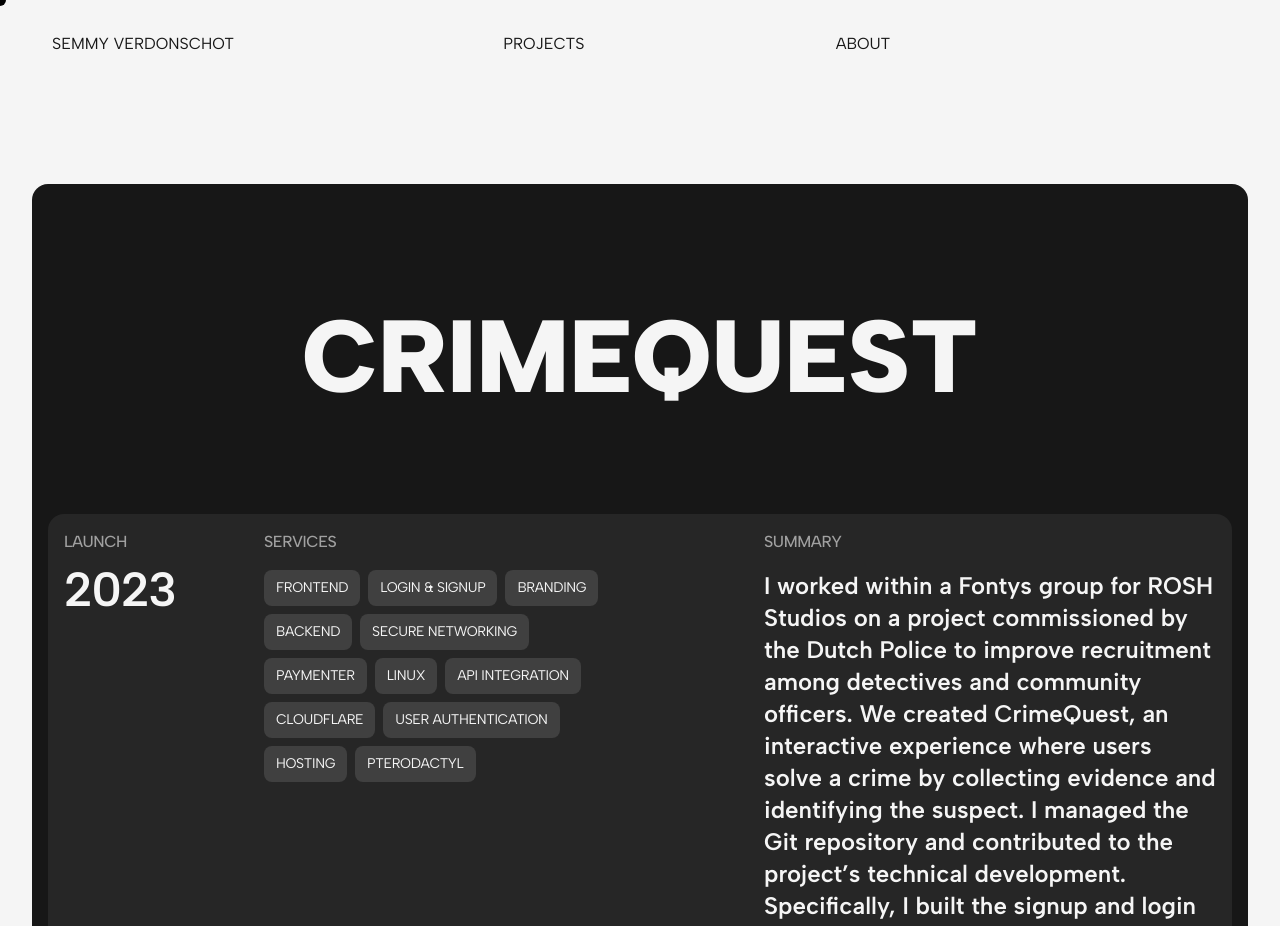
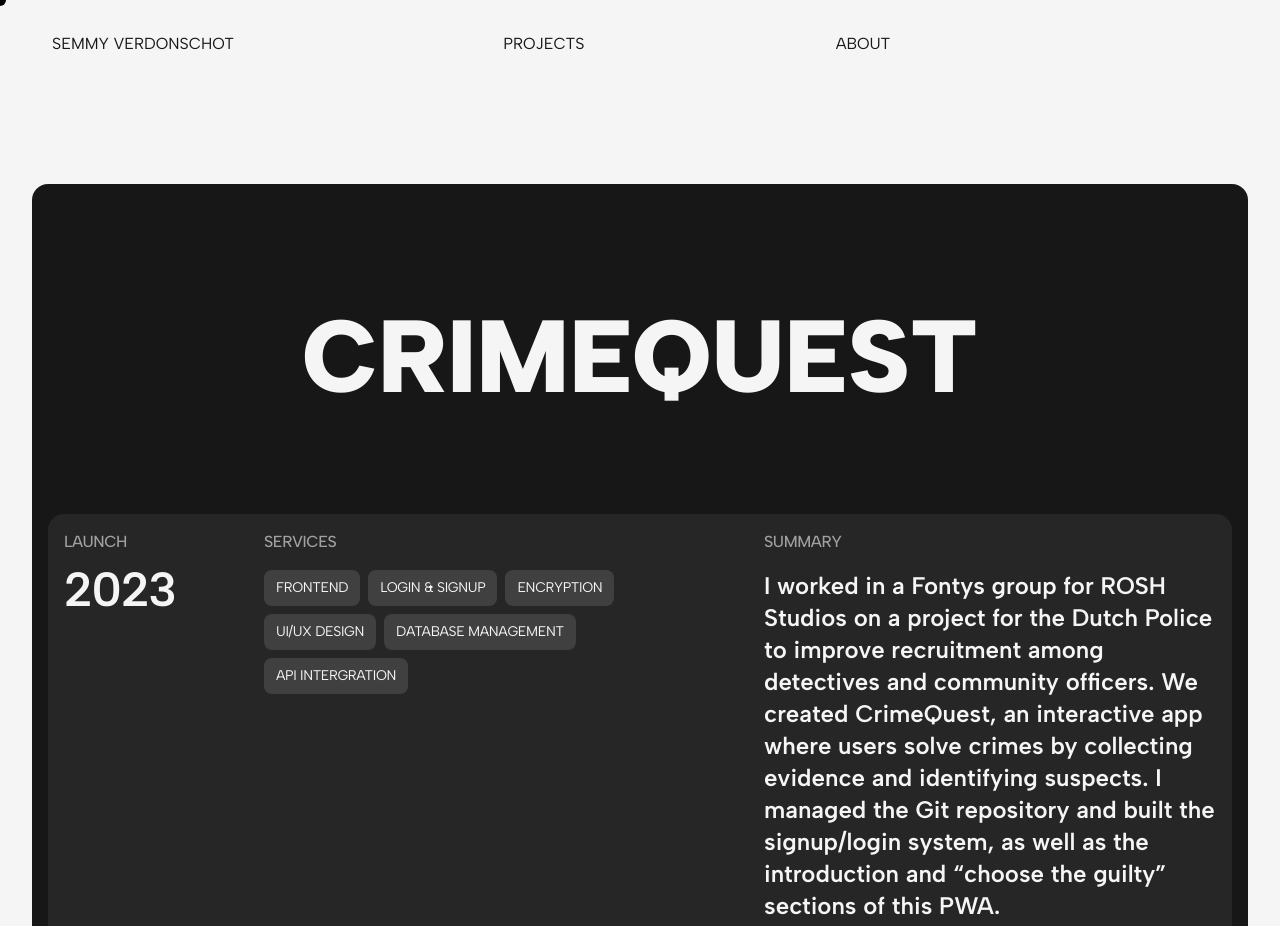
Before and after one commit to semmyverdonschot/portfolio, a Next.js app: page /projects/crimequest in a window 1280 px wide. Shown: the top 926 px of the page. Built offline with nearby package versions, Linux system fonts and the light colour scheme.

Commit message:
Update to projects page and to the crimequest page

```diff
--- a/app/about/page.tsx
+++ b/app/about/page.tsx
@@ -355,7 +355,7 @@ function AboutPage() {
                   <span>Security</span>
                 </ScrollAnimate>
                 <ScrollAnimate animateOnScroll>
-                  <span>Cloud</span>
+                  <span>Cloudflare</span>
                 </ScrollAnimate>
               </div>
               <ScrollAnimate animateOnScroll>
--- a/app/projects/crimequest/page.tsx
+++ b/app/projects/crimequest/page.tsx
@@ -81,16 +81,10 @@ export default function GarageHansPage() {
                 {[
                   "Frontend",
                   "Login & Signup",
-                  "Branding",
-                  "Backend",
-                  "Secure Networking",
-                  "Paymenter",
-                  "Linux",
-                  "API Integration",
-                  "Cloudflare",
-                  "User Authentication",
-                  "Hosting",
-                  "Pterodactyl",
+                  "Encryption",
+                  "UI/UX Design",
+                  "Database management",
+                  "API Intergration",
                 ].map((tag) => (
                   <li
                     key={tag}
@@ -118,15 +112,13 @@ export default function GarageHansPage() {
                   ref={summaryTextRef}
                   className="text-base md:text-2xl text-[var(--color-primary)] font-semibold"
                 >
-                  I worked within a Fontys group for ROSH Studios on a project
-                  commissioned by the Dutch Police to improve recruitment among
-                  detectives and community officers. We created CrimeQuest, an
-                  interactive experience where users solve a crime by collecting
-                  evidence and identifying the suspect. I managed the Git
-                  repository and contributed to the project’s technical
-                  development. Specifically, I built the signup and login
-                  system, as well as the introduction and choose the guilty section of CrimeQuest,
-                  which was developed as a progressive web app (PWA).
+                  I worked in a Fontys group for ROSH Studios on a project for
+                  the Dutch Police to improve recruitment among detectives and
+                  community officers. We created CrimeQuest, an interactive app
+                  where users solve crimes by collecting evidence and
+                  identifying suspects. I managed the Git repository and built
+                  the signup/login system, as well as the introduction and
+                  “choose the guilty” sections of this PWA.
                 </p>
               </div>
               <div className="overflow-hidden">
@@ -138,7 +130,7 @@ export default function GarageHansPage() {
                   className="inline-flex items-center overflow-hidden w-max group text-[var(--color-graylight)] hover:text-[var(--color-primary)] transition-colors text-sm md:text-base font-normal"
                   aria-label="Check the CrimeQuest PWA"
                 >
-                  <span>[VIEW PWA)</span>
+                  <span>[VIEW PWA</span>
                   <svg
                     className="w-5 h-5 ml-1 transform -rotate-45 transition-transform duration-300 group-hover:-translate-y-1"
                     fill="none"
@@ -155,7 +147,6 @@ export default function GarageHansPage() {
                   </svg>
                   <span>]</span>
                 </a>
-
                 <a
                   ref={visitButtonRef}
                   href="https://www.rosh-studios.com/"
--- a/app/projects/page.tsx
+++ b/app/projects/page.tsx
@@ -241,6 +241,94 @@ export default function Work() {
 
                 {/* Project Cards - Row 2 */}
                 <div className="flex flex-col md:flex-row gap-4 md:gap-6 w-full">
+                  {/* CrimeQuest (third card) */}
+                  <div className="overflow-hidden w-full md:flex-1 max-w-full">
+                    <a
+                      href="/projects/crimequest"
+                      className="flex flex-col gap-3 p-4 rounded-2xl bg-[var(--color-dark)] cursor-pointer group relative w-full"
+                      onMouseLeave={() => {
+                        if (project4VideoRef.current) {
+                          project4VideoRef.current.currentTime = 0;
+                        }
+                      }}
+                    >
+                      <div className="relative rounded-lg lg:rounded-xl overflow-hidden w-full h-[260px] md:h-[350px] lg:h-[clamp(500px,32vw,800px)]">
+                        <div className="absolute inset-0 bg-[var(--color-dark)]/30 backdrop-blur-md rounded-lg lg:rounded-xl z-10 opacity-0 group-hover:opacity-100 transition-opacity duration-500 ease-in-out"></div>
+                        {/* Animated overlay content */}
+                        <div className="absolute inset-0 z-20 flex items-center justify-center">
+                          <div className="overflow-hidden">
+                            <div className="w-80 h-48 md:w-[30rem] md:h-72 overflow-hidden transform translate-y-full group-hover:translate-y-0 transition-transform duration-500 ease-out">
+                              <video
+                                ref={project4VideoRef}
+                                autoPlay
+                                loop
+                                muted
+                                playsInline
+                                className="w-full h-full object-cover"
+                              >
+                                <source
+                                  src="/img/placeholder.mp4"
+                                  type="video/mp4"
+                                />
+                                <Image
+                                  src="/Crimequest/crimequest.webp"
+                                  alt="Project Four Preview"
+                                  width={480}
+                                  height={288}
+                                  className="w-full h-full object-cover"
+                                />
+                              </video>
+                            </div>
+                          </div>
+                        </div>
+                        <Image
+                          src="/Crimequest/crimequest.webp"
+                          alt="CrimeQuest Project"
+                          width={400}
+                          height={250}
+                          className="w-full h-full object-cover scale-105 group-hover:scale-110 transition-transform duration-500 ease-in-out"
+                          priority
+                        />
+                      </div>
+                      <div className="flex flex-col gap-3 min-w-0">
+                        <div className="flex justify-between items-center min-w-0">
+                          <div className="flex items-center gap-2 lg:gap-3 min-w-0">
+                            <Image
+                              alt="Crime quest Logo"
+                              loading="lazy"
+                              width="32"
+                              height="32"
+                              decoding="async"
+                              className="w-6 h-6 lg:w-8 lg:h-8 rounded-full flex-shrink-0 object-contain"
+                              src="/CrimeQuest/logo.png"
+                            />
+                            <p className="text-sm md:text-lg uppercase font-semibold text-[var(--color-primary)] tracking-tight truncate">
+                              Crime Quest
+                            </p>
+                          </div>
+                          <p className="text-sm md:text-lg uppercase font-semibold text-[var(--color-primary)] tracking-tight flex-shrink-0 ml-2">
+                            PWA • 2023
+                          </p>
+                        </div>
+
+                        {/* Infinite carousel tech list */}
+                        <div className="w-full min-w-0">
+                          <InfiniteCarousel
+                            items={[
+                              "HTML",
+                              "JAVASCRIPT",
+                              "HANDLEBARS",
+                              "NODE.JS",
+                              "BCRPYPTJS",
+                              "EXPRESS",
+                              "MONGODB",
+                              "CSS",
+                            ]}
+                          />
+                        </div>
+                      </div>
+                    </a>
+                  </div>
                   {/* Drink Revivor */}
                   <div className="overflow-hidden w-full md:flex-1 max-w-full">
                     <a
@@ -325,92 +413,6 @@ export default function Work() {
                       </div>
                     </a>
                   </div>
-                  {/* Project 4 */}
-                  <div className="overflow-hidden w-full md:flex-1 max-w-full">
-                    <a
-                      href="/projects/crimequest"
-                      className="flex flex-col gap-3 p-4 rounded-2xl bg-[var(--color-dark)] cursor-pointer group relative w-full"
-                      onMouseLeave={() => {
-                        if (project4VideoRef.current) {
-                          project4VideoRef.current.currentTime = 0;
-                        }
-                      }}
-                    >
-                      <div className="relative rounded-lg lg:rounded-xl overflow-hidden w-full h-[260px] md:h-[350px] lg:h-[clamp(500px,32vw,800px)]">
-                        <div className="absolute inset-0 bg-[var(--color-dark)]/30 backdrop-blur-md rounded-lg lg:rounded-xl z-10 opacity-0 group-hover:opacity-100 transition-opacity duration-500 ease-in-out"></div>
-                        {/* Animated overlay content */}
-                        <div className="absolute inset-0 z-20 flex items-center justify-center">
-                          <div className="overflow-hidden">
-                            <div className="w-80 h-48 md:w-[30rem] md:h-72 overflow-hidden transform translate-y-full group-hover:translate-y-0 transition-transform duration-500 ease-out">
-                              <video
-                                ref={project4VideoRef}
-                                autoPlay
-                                loop
-                                muted
-                                playsInline
-                                className="w-full h-full object-cover"
-                              >
-                                <source
-                                  src="/img/placeholder.mp4"
-                                  type="video/mp4"
-                                />
-                                <Image
-                                  src="/Crimequest/crimequest.webp"
-                                  alt="Project Four Preview"
-                                  width={480}
-                                  height={288}
-                                  className="w-full h-full object-cover"
-                                />
-                              </video>
-                            </div>
-                          </div>
-                        </div>
-                        <Image
-                          src="/Crimequest/crimequest.webp"
-                          alt="CrimeQuest Project"
-                          width={400}
-                          height={250}
-                          className="w-full h-full object-cover scale-105 group-hover:scale-110 transition-transform duration-500 ease-in-out"
-                          priority
-                        />
-                      </div>
-                      <div className="flex flex-col gap-3 min-w-0">
-                        <div className="flex justify-between items-center min-w-0">
-                          <div className="flex items-center gap-2 lg:gap-3 min-w-0">
-                            <Image
-                              alt="Crime quest Logo"
-                              loading="lazy"
-                              width="32"
-                              height="32"
-                              decoding="async"
-                              className="w-6 h-6 lg:w-8 lg:h-8 rounded-full flex-shrink-0 object-contain"
-                              src="/CrimeQuest/logo.png"
-                            />
-                            <p className="text-sm md:text-lg uppercase font-semibold text-[var(--color-primary)] tracking-tight truncate">
-                              Crime Quest
-                            </p>
-                          </div>
-                          <p className="text-sm md:text-lg uppercase font-semibold text-[var(--color-primary)] tracking-tight flex-shrink-0 ml-2">
-                            PWA • 2023
-                          </p>
-                        </div>
-
-                        {/* Infinite carousel tech list */}
-                        <div className="w-full min-w-0">
-                          <InfiniteCarousel
-                            items={[
-                              "HTML",
-                              "JAVASCRIPT",
-                              "HANDLEBARS",
-                              "EXPRESS",
-                              "MONGODB",
-                              "CSS",
-                            ]}
-                          />
-                        </div>
-                      </div>
-                    </a>
-                  </div>
                 </div>
               </div>
             </div>
```
